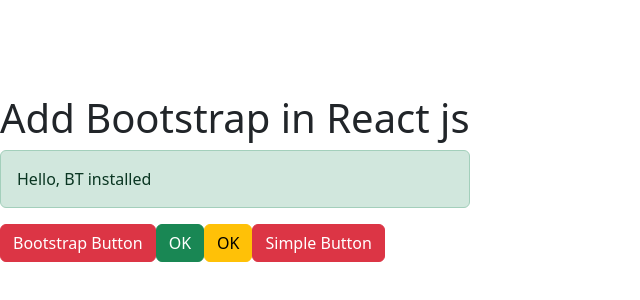
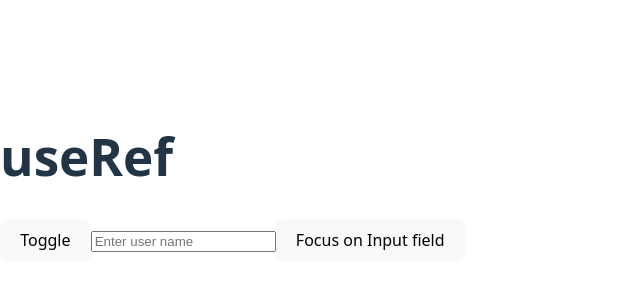
Before and after one commit to VinayGupta8383/React1, a React (Vite) app: page / in a window 1280 px wide. Shown: the part 222-522 px from the top of the page, without its empty margins (0-640 px from the left). Built offline with nearby package versions, Linux system fonts and the light colour scheme.

Commit message:
useref hook in react

```diff
--- a/src/App.jsx
+++ b/src/App.jsx
@@ -1,15 +1,30 @@
-import 'bootstrap/dist/css/bootstrap.min.css';
-import { Button, Alert } from "react-bootstrap";
+import { useRef } from "react";
 
 function App() {
+  const inputRef = useRef(null);
+
+  const inputHandler = () => {
+    console.log(inputRef);
+    inputRef.current.focus();
+    inputRef.current.style.color = "red";
+    inputRef.current.placeholder = "enter password";
+    inputRef.current.value = "123";
+  };
+
+  const toggleHandler = () => {   // ✅ name fixed
+    if (inputRef.current.style.display !== "none") {
+      inputRef.current.style.display = "none";
+    } else {
+      inputRef.current.style.display = "inline";
+    }
+  };
+
   return (
     <>
-      <h1>Add Bootstrap in React js</h1>
-      <Alert variant="success">Hello, BT installed</Alert>
-      <Button onClick={()=>AudioListener("Bootstrap Button")} variant="danger">Bootstrap Button</Button>
-      <Button variant="success">OK</Button>
-      <Button variant="warning">OK</Button>
-      <Button onClick={()=>AudioListener("Bootstrap Button")} variant="danger">Simple Button</Button>
+      <h1>useRef</h1>
+      <button onClick={toggleHandler}>Toggle</button>
+      <input ref={inputRef} type="text" placeholder="Enter user name" />
+      <button onClick={inputHandler}>Focus on Input field</button>
     </>
   );
 }
```
